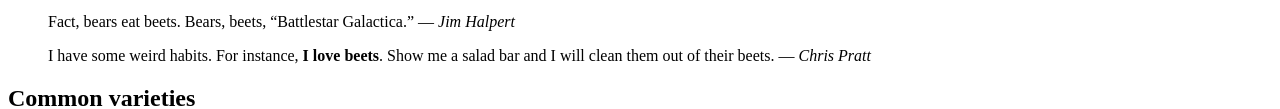
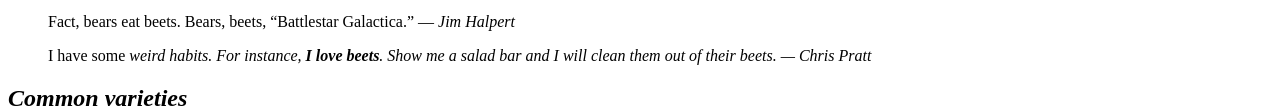
Before and after one commit to gregleblanc/dsn1678-exercise-0, a plain HTML site: page index.html in a window 1280 px wide. Shown: the part 843-952 px from the top of the page. Drawn offline with Linux system fonts and the light colour scheme.

Commit message:
em add - done

```diff
--- a/index.html
+++ b/index.html
@@ -21,7 +21,7 @@
 <blockquote>Fact, bears eat beets. Bears, beets, “Battlestar Galactica.”
 — <cite>Jim Halpert</cite></blockquote>
 
-<blockquote>I have some weird habits. For instance, <strong>I love beets</strong>. Show me a salad bar and I will
+<blockquote>I have some <em>weird habits<em>. For instance, <strong>I love beets</strong>. Show me a salad bar and I will
 clean them out of their beets.
 — <cite>Chris Pratt</cite></blockquote>
 
```
